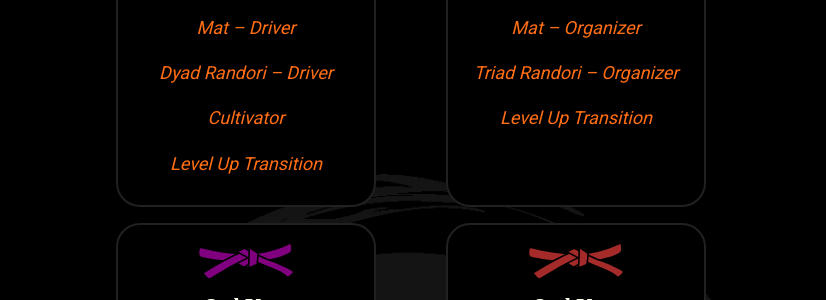
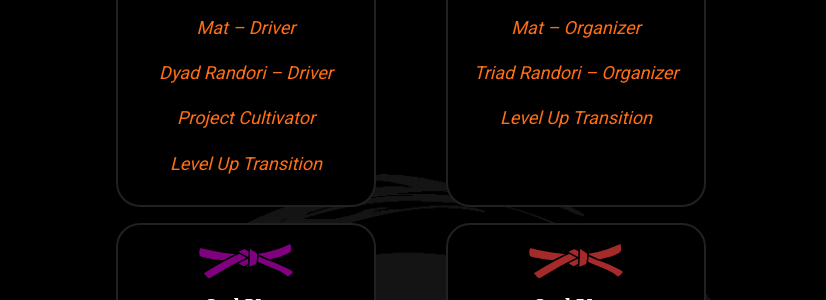
Before and after one commit to mindset-dojo/mindset-dojo.github.io, a Jekyll site: the page built from program.md, in a window 1280 px wide and 900 px high, scrolled down 1327 px. Shown: the part 153-453 px from the top of the window, without its empty margins (229-1055 px from the left). Built offline with Jekyll 4.4.1, drawn with Linux system fonts in a browser that asks for light colours; some web fonts are replaced.

Commit message:
fix(program): name of cultivator form.

```diff
--- a/_data/sections/program.yaml
+++ b/_data/sections/program.yaml
@@ -72,7 +72,7 @@ sections:
               url: /forms/mat/
             - label: Dyad Randori – Driver
               url: /forms/four-energy-randori/
-            - label: Cultivator
+            - label: Project Cultivator
               url: /forms/cultivator/
             - label: Level Up Transition
               url: /forms/level-up-transition/
```
